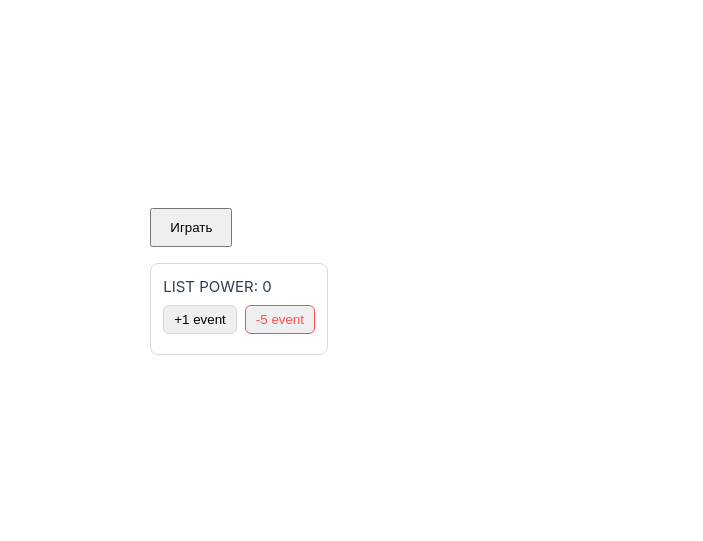
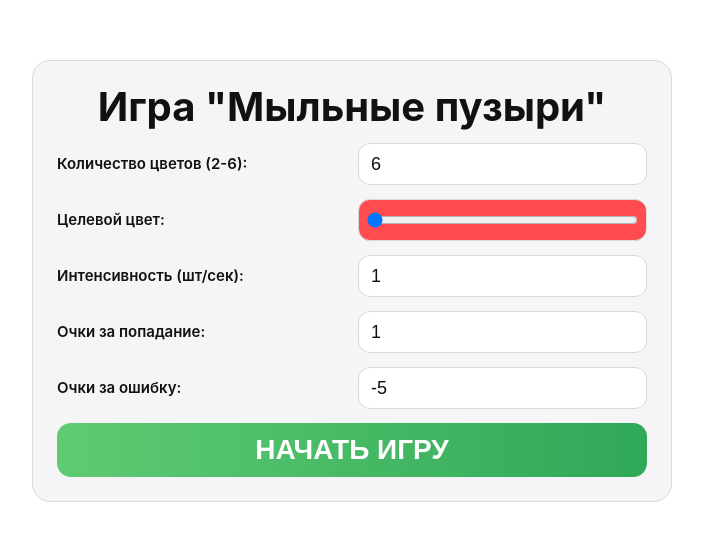
Before and after one commit to reznikovkg/vue-3-docker-compose, a Vue app in the folder vue/: page / in a window 1280 px wide. Shown: the part 119-660 px from the top of the page, without its empty margins (288-991 px from the left). Built offline with nearby package versions, Linux system fonts and the light colour scheme.

Commit message:
create menu to game and refactoring

```diff
--- a/vue/src/assets/main.css
+++ b/vue/src/assets/main.css
@@ -1,9 +1,10 @@
 @import './base.css';
 
 #project {
-  max-width: 1280px;
-  margin: 0 auto;
-  padding: 2rem;
+  width: 100%;
+  min-height: 100vh;
+  margin: 0;
+  padding: 0;
   font-weight: normal;
 }
 
@@ -23,13 +24,6 @@ a,
 
 @media (min-width: 1024px) {
   body {
-    display: flex;
-    place-items: center;
-  }
-
-  #project {
-    display: grid;
-    grid-template-columns: 1fr 1fr;
-    padding: 0 2rem;
+    display: block;
   }
 }
--- a/vue/src/components/pages/IndexPage.vue
+++ b/vue/src/components/pages/IndexPage.vue
@@ -9,11 +9,40 @@
       </RouterLink>
     </div>
     -->
+    <!--
+    <ComponentName
+      v-if="condition"
+      :propA="state.propA"
+      :propB="state.propB"
+      :propC="state.propC"
+      :propD="state.propD"
+      @eventName="handleEvent"
+    />
+    -->
 
-    <button type="button" class="c-index-page__button" @click="() => goToExample()">
-      Играть
-    </button>
+    <GamwMenu
+      v-if="showMenu"
+      :colorsCount="gameSettings.colorsCount"
+      :targetColor="gameSettings.targetColor"
+      :intensity="gameSettings.intensity"
+      :scoreHit="gameSettings.scoreHit"
+      :scoreMiss="gameSettings.scoreMiss"
+      @start="(settings) => startFromMenu(settings)"
+    />
 
+    <BubbleGame
+      v-else
+      :colorsCount="gameSettings.colorsCount"
+      :targetColor="gameSettings.targetColor"
+      :intensity="gameSettings.intensity"
+      :scoreHit="gameSettings.scoreHit"
+      :scoreMiss="gameSettings.scoreMiss"
+      @finish="(res) => onFinish(res)"
+    >
+      <template #start-label>Играть</template>
+    </BubbleGame>
+
+    <!--
     <div class="c-stats">
       <div class="c-stats__row">LIST POWER: {{ listPower }}</div>
 
@@ -33,32 +62,62 @@
         </div>
       </div>
     </div>
+    -->
   </div>
 </template>
 
 <script>
+import BubbleGame from '@/components/BubbleGame.vue'
+import GamwMenu from '@/components/ui/GamwMenu.vue'
+
 export default {
   name: 'IndexPage',
+
+  components: {
+    BubbleGame,
+    GamwMenu
+  },
+
+  // Подумать что можно сделать!!!
+  //Dashboard -> PreferencesModal (edit) -> Dashboard -> LiveWidget (run)
+  // Мб вынести в отдельный дефол default.js
+  data() {
+    return {
+      showMenu: true,
+      lastResultScore: 0,
+      gameSettings: {
+        colorsCount: 6,
+        targetColor: 'red',
+        intensity: 1,
+        scoreHit: 1,
+        scoreMiss: -5
+      }
+    }
+  },
 
   computed: {
     list() {
       return this.$store.getters['list/getList']
     },
 
-    listPower() {
-      return this.$store.getters['list/getListPower']
-    }
+    // listPower() {
+    //   return this.$store.getters['list/getListPower']
+    // }
   },
 
   methods: {
-    goToExample() {
-      this.$router.push({ name: this.$routes.EXAMPLE })
+    startFromMenu(settings) {
+      this.gameSettings = {
+        ...settings
+      }
+      this.showMenu = false
     },
 
-    addEvent(delta) {
-      const list = this.$store.getters['list/getList']
-      const newList = [...list, { t: delta }]
-      this.$store.dispatch('list/setList', newList)
+    onFinish(res) {
+      const score = res && typeof res.score === 'number' ? res.score : 0
+      this.lastResultScore = score
+      this.$store.dispatch('setLastResult', score)
+      this.showMenu = true
     }
   }
 }
@@ -68,14 +127,11 @@ export default {
 .c-index-page {
   display: flex;
   flex-direction: column;
+  justify-content: center;
+  align-items: center;
   gap: 16px;
   padding: 24px;
-}
-
-.c-index-page__button {
-  width: fit-content;
-  padding: 10px 18px;
-  cursor: pointer;
+  min-height: 100vh;
 }
 
 .c-stats {
--- /dev/null
+++ b/vue/src/components/ui/GamwMenu.vue
@@ -0,0 +1,314 @@
+<template>
+  <div class="c-menu">
+    <h2 class="c-menu__title">Игра "Мыльные пузыри"</h2>
+
+    <div class="c-menu__row">
+      <div class="c-menu__label">Количество цветов (2-6):</div>
+      <div class="c-menu__control">
+        <input
+          type="number"
+          min="2"
+          max="6"
+          class="c-menu__input"
+          :value="colorsCountLocal"
+          @input="(e) => setColorsCount(e)"
+        >
+      </div>
+    </div>
+
+    <div class="c-menu__row">
+      <div class="c-menu__label">Целевой цвет:</div>
+      <div class="c-menu__control">
+        <div class="c-menu__colorBox" :style="{ background: targetColorView }">
+          <input
+            type="range"
+            class="c-menu__colorSlider"
+            min="0"
+            :max="availableColors.length - 1"
+            step="1"
+            :value="targetColorIndex"
+            @input="(e) => setTargetColorIndex(e)"
+          >
+        </div>
+      </div>
+    </div>
+
+    <div class="c-menu__row">
+      <div class="c-menu__label">Интенсивность (шт/сек):</div>
+      <div class="c-menu__control">
+        <input
+          type="number"
+          step="0.1"
+          min="0.1"
+          class="c-menu__input"
+          :value="intensityLocal"
+          @input="(e) => setIntensity(e)"
+        >
+      </div>
+    </div>
+
+    <div class="c-menu__row">
+      <div class="c-menu__label">Очки за попадание:</div>
+      <div class="c-menu__control">
+        <input
+          type="number"
+          class="c-menu__input"
+          :value="scoreHitLocal"
+          @input="(e) => setScoreHit(e)"
+        >
+      </div>
+    </div>
+
+    <div class="c-menu__row">
+      <div class="c-menu__label">Очки за ошибку:</div>
+      <div class="c-menu__control">
+        <input
+          type="number"
+          class="c-menu__input"
+          :value="scoreMissLocal"
+          @input="(e) => setScoreMiss(e)"
+        >
+      </div>
+    </div>
+
+    <button type="button" class="c-menu__btn c-menu__btn--start" @click="() => emitStart()">
+      НАЧАТЬ ИГРУ
+    </button>
+
+    <div v-if="lastResultScore !== null" class="c-menu__result">
+      Последний результат: {{ lastResultScore }} очков
+    </div>
+  </div>
+</template>
+
+<script>
+export default {
+  name: 'GamwMenu',
+
+  props: {
+    colorsCount: {
+      type: Number,
+      default: 6
+    },
+    targetColor: {
+      type: String,
+      default: 'red'
+    },
+    intensity: {
+      type: Number,
+      default: 1
+    },
+    scoreHit: {
+      type: Number,
+      default: 1
+    },
+    scoreMiss: {
+      type: Number,
+      default: -5
+    }
+  },
+
+  emits: ['start'],
+
+  data() {
+    return {
+      baseColors: ['red', 'blue', 'green', 'yellow', 'orange', 'purple'],
+      colorsCountLocal: 6,
+      targetColorIndex: 0,
+      intensityLocal: 1,
+      scoreHitLocal: 1,
+      scoreMissLocal: -5
+    }
+  },
+
+  computed: {
+    lastResultScore() {
+      return this.$store.getters.getLastResultScore
+    },
+
+    availableColors() {
+      return this.baseColors.slice(0, this.colorsCountLocal)
+    },
+
+    targetColorLocal() {
+      return this.availableColors[this.targetColorIndex] || this.availableColors[0]
+    },
+
+    targetColorView() {
+      const palette = {
+        red: '#ff4d4f',
+        blue: '#4096ff',
+        green: '#73d13d',
+        yellow: '#fadb14',
+        orange: '#fa8c16',
+        purple: '#722ed1'
+      }
+      return palette[this.targetColorLocal] || '#ff4d4f'
+    }
+  },
+
+  mounted() {
+    this.colorsCountLocal = Math.min(6, Math.max(2, Math.floor(this.colorsCount)))
+    this.intensityLocal = this.intensity
+    this.scoreHitLocal = this.scoreHit
+    this.scoreMissLocal = this.scoreMiss
+
+    const initialIndex = this.availableColors.indexOf(this.targetColor)
+    this.targetColorIndex = initialIndex >= 0 ? initialIndex : 0
+  },
+
+  methods: {
+    setColorsCount(e) {
+      const value = Number(e.target.value)
+      const safe = Number.isNaN(value) ? 2 : value
+      this.colorsCountLocal = Math.min(6, Math.max(2, Math.floor(safe)))
+
+      const maxIndex = this.availableColors.length - 1
+      if (this.targetColorIndex > maxIndex) {
+        this.targetColorIndex = maxIndex
+      }
+    },
+
+    setTargetColorIndex(e) {
+      const value = Number(e.target.value)
+      const maxIndex = this.availableColors.length - 1
+      const safe = Number.isNaN(value) ? 0 : value
+      this.targetColorIndex = Math.min(maxIndex, Math.max(0, Math.floor(safe)))
+    },
+
+    setIntensity(e) {
+      const value = Number(e.target.value)
+      const safe = Number.isNaN(value) ? 0.1 : value
+      this.intensityLocal = Math.max(0.1, safe)
+    },
+
+    setScoreHit(e) {
+      const value = Number(e.target.value)
+      this.scoreHitLocal = Number.isNaN(value) ? 0 : value
+    },
+
+    setScoreMiss(e) {
+      const value = Number(e.target.value)
+      this.scoreMissLocal = Number.isNaN(value) ? 0 : value
+    },
+
+    emitStart() {
+      this.$emit('start', {
+        colorsCount: this.colorsCountLocal,
+        targetColor: this.targetColorLocal,
+        intensity: this.intensityLocal,
+        scoreHit: this.scoreHitLocal,
+        scoreMiss: this.scoreMissLocal
+      })
+    }
+  }
+}
+</script>
+
+<style lang="scss" scoped>
+.c-menu {
+  --menu-width: 640px; // Пока будет так
+  --menu-height: auto; // Сделать авто по экрану(см.стаковерфлоу)
+  display: flex;
+  flex-direction: column;
+  gap: 14px;
+  width: var(--menu-width);
+  min-height: var(--menu-height);
+  max-width: 100%;
+  padding: 24px;
+  border: 1px solid #d9d9d9;
+  border-radius: 18px;
+  background: #f5f5f7;
+  color: #111;
+}
+
+.c-menu__title {
+  margin: 0;
+  font-size: 40px;
+  line-height: 1.1;
+  font-weight: 700;
+  text-align: center;
+}
+
+.c-menu__row {
+  display: grid;
+  grid-template-columns: 1fr 1fr;
+  gap: 12px;
+  align-items: center;
+}
+
+.c-menu__label {
+  font-weight: 600;
+}
+
+.c-menu__control {
+  display: flex;
+  align-items: center;
+}
+
+.c-menu__input {
+  width: 100%;
+  height: 42px;
+  padding: 8px 12px;
+  border: 1px solid #d9d9d9;
+  border-radius: 12px;
+  font-size: 18px;
+  color: #111;
+}
+
+.c-menu__colorBox {
+  position: relative;
+  width: 100%;
+  height: 42px;
+  border: 1px solid #d9d9d9;
+  border-radius: 12px;
+  overflow: hidden;
+}
+
+.c-menu__colorSlider {
+  position: absolute;
+  left: 8px;
+  right: 8px;
+  top: 50%;
+  width: calc(100% - 16px);
+  transform: translateY(-50%);
+}
+
+.c-menu__btn {
+  height: 54px;
+  border: 0;
+  border-radius: 14px;
+  font-size: 28px;
+  font-weight: 700;
+  cursor: pointer;
+}
+
+.c-menu__btn--start {
+  background: linear-gradient(90deg, #5fcb73, #2fa858);
+  color: #fff;
+}
+
+.c-menu__result {
+  font-size: 22px;
+  font-weight: 700;
+}
+
+@media (max-width: 768px) {
+  .c-menu {
+    width: 100%;
+    padding: 16px;
+  }
+
+  .c-menu__title {
+    font-size: 30px;
+  }
+
+  .c-menu__btn {
+    font-size: 24px;
+  }
+
+  .c-menu__row {
+    grid-template-columns: 1fr;
+  }
+}
+</style>
--- a/vue/src/store/index.js
+++ b/vue/src/store/index.js
@@ -1,20 +1,23 @@
 import { createStore } from 'vuex'
 import list from './list'
 
-const MUTATIONS = {
+export const MUTATIONS = {
   INCREMENT: 'INCREMENT',
   SET_COUNT: 'SET_COUNT',
+  SET_LAST_RESULT: 'SET_LAST_RESULT',
 }
 
 export default createStore({
   state () {
     return {
-      count: 0
+      count: 0,
+      lastResultScore: null
     }
   },
   getters: {
     getCount: (state) => state.count,
     getCount2: (state) => state.count * 2,
+    getLastResultScore: (state) => state.lastResultScore,
     // getList: (state) => [4, 3]
   },
   mutations: {
@@ -23,6 +26,9 @@ export default createStore({
     },
     [MUTATIONS.SET_COUNT]: (state, value) => {
       state.count = value
+    },
+    [MUTATIONS.SET_LAST_RESULT]: (state, payload) => {
+      state.lastResultScore = payload
     },
   },
   actions: {
@@ -35,6 +41,9 @@ export default createStore({
         store.commit(MUTATIONS.SET_COUNT, value)
       }, timeout)
     },
+    setLastResult: ({ commit }, payload) => {
+      commit(MUTATIONS.SET_LAST_RESULT, payload)
+    },
   },
   modules: {
     list
```
Also changed, not shown: vue/src/components/BubbleGame.vue (+62 -16 lines).
